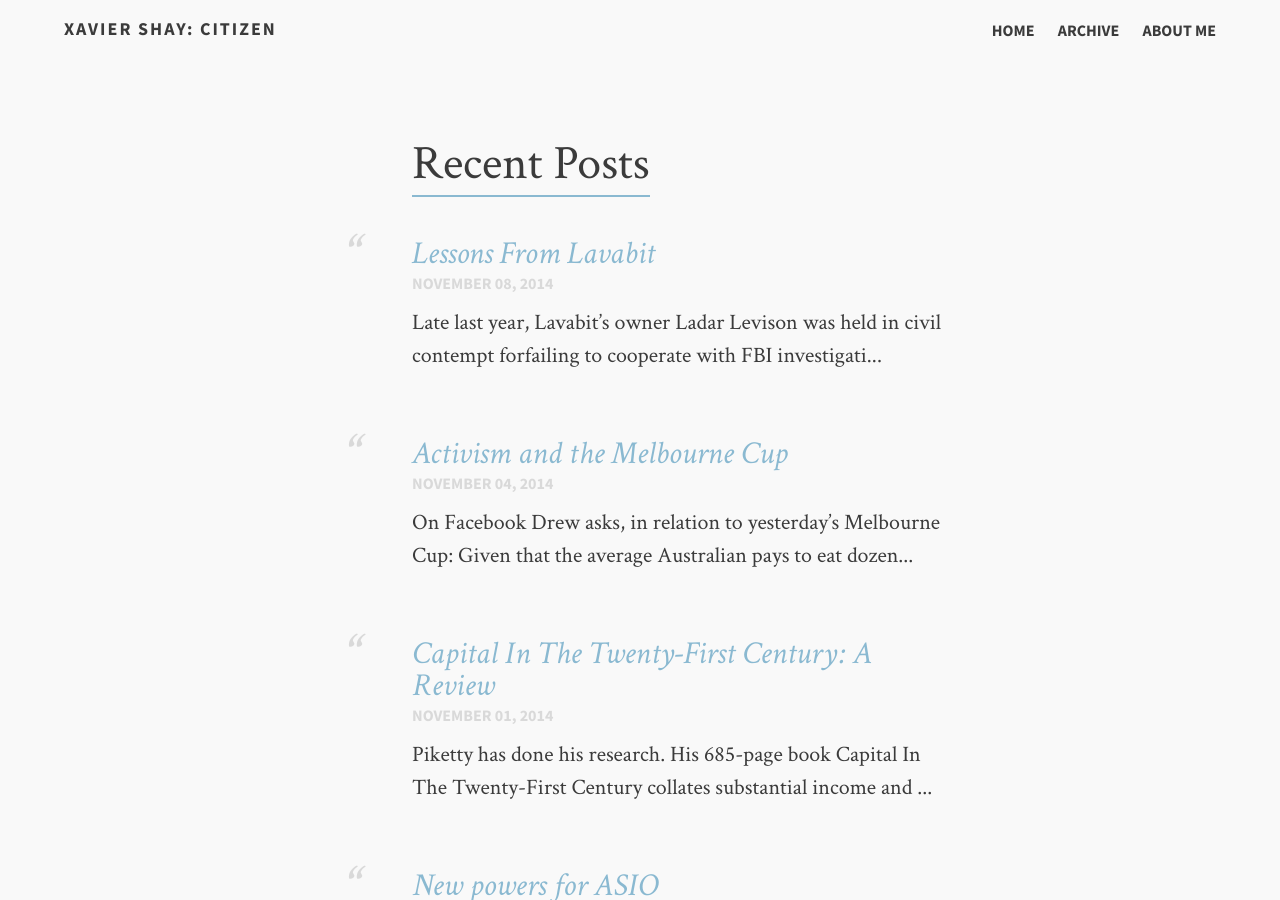
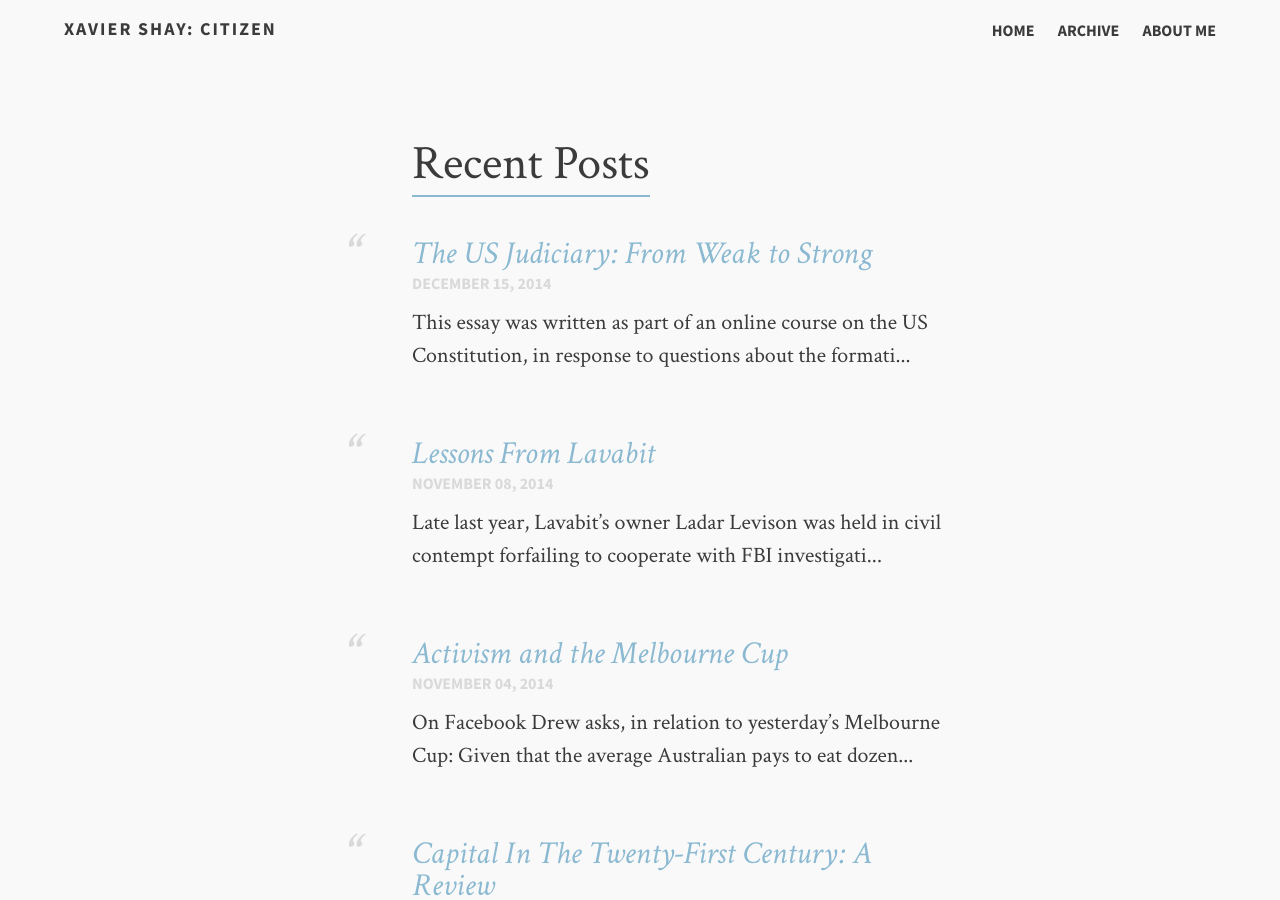
Before and after one commit to xaviershay/blog, a Jekyll site: the page built from index.md, in a window 1280 px wide and 900 px high. Built offline with Jekyll 4.4.1, drawn with Linux system fonts in a browser that asks for light colours; some of the changed text lies outside the part shown.

Commit message:
Publish essay on judicial power.

```diff
--- a/_drafts/2014-11-20-judicial-power.md
+++ b/_posts/2014-12-15-us-judicial-power.md
@@ -1,12 +1,14 @@
 ---
 layout: post-no-feature
-title: "The Judiciary: From Weak to Strong"
+title: "The US Judiciary: From Weak to Strong"
 category: articles
 tags: ["law"]
 ---
 
+_This essay was written as part of an online course on the US Constitution, in response to questions about the formation and ongoing power of the judicial branch. Citing is a bit sloppy since I'm often parroting back lecture material that I didn't take the time to chase down actual sources for._
+
 Of the three branches of our government codified in the Constitution, the Judiciary is listed last.
-The Framers likely chose to do this from their experiences in the American Revolution. Prior to that event, judges were appointed by the crown and typically supported pro-British interests. During the revolution, ten of the thirteen colony Chief Justices supported the king rather than the rebels[^3].
+The Framers likely chose to do this from their experiences in the American Revolution. Prior to that event, judges were appointed by the crown and typically supported pro-British interests. During the revolution, ten of the thirteen colony Chief Justices supported the king rather than the rebels.
 
 Post-revolution, states started appointing their own judges, and the Framers copied this model. Under Article III of the constitution, the detailed structure of the judiciary is set by the Congress established in Article I[^1], and judges are appointed by the executive branch established in Article II[^2]. So the judiciary can only logically be established after the first two branches.
 
```
Also changed, not shown: other parts of _posts/2014-12-15-us-judicial-power.md (+1 -3 lines).
